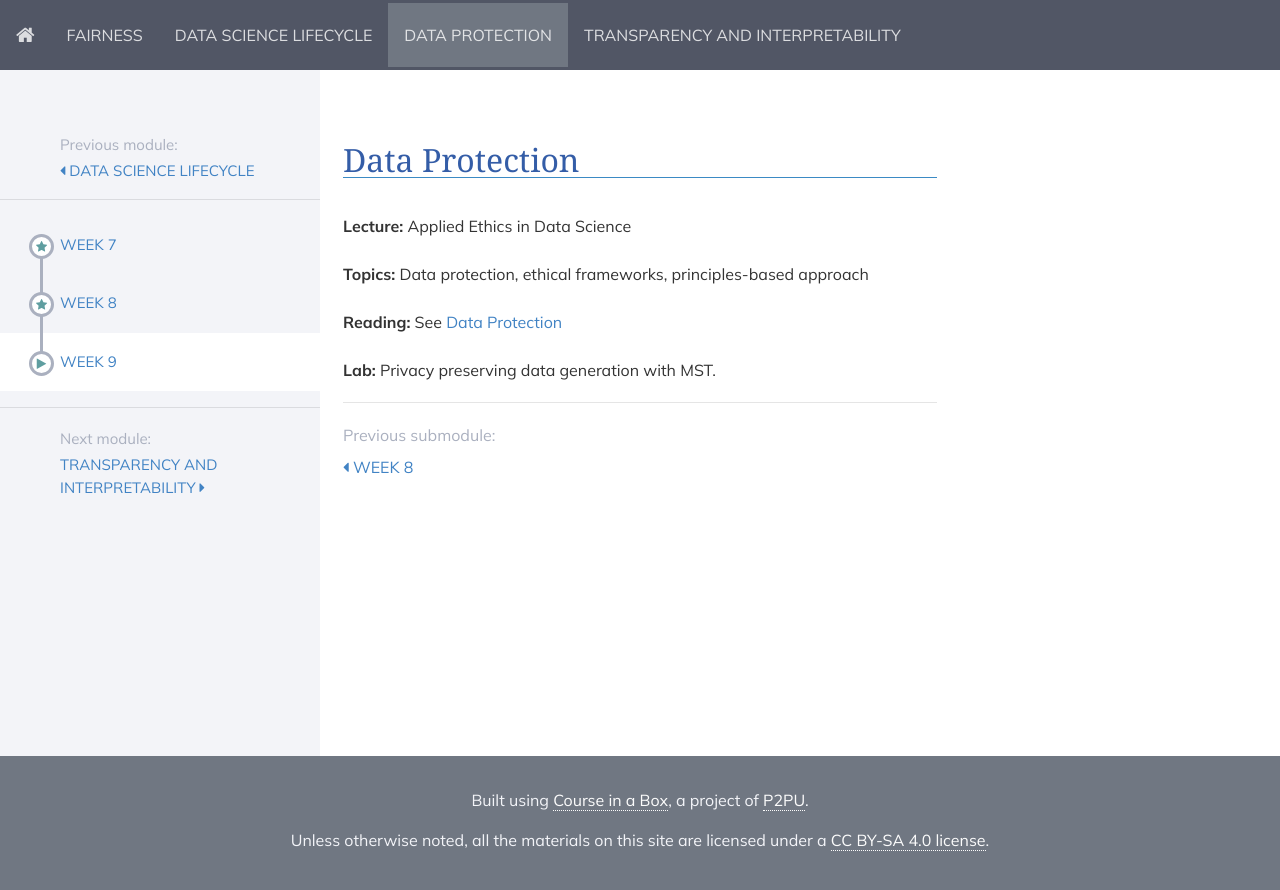
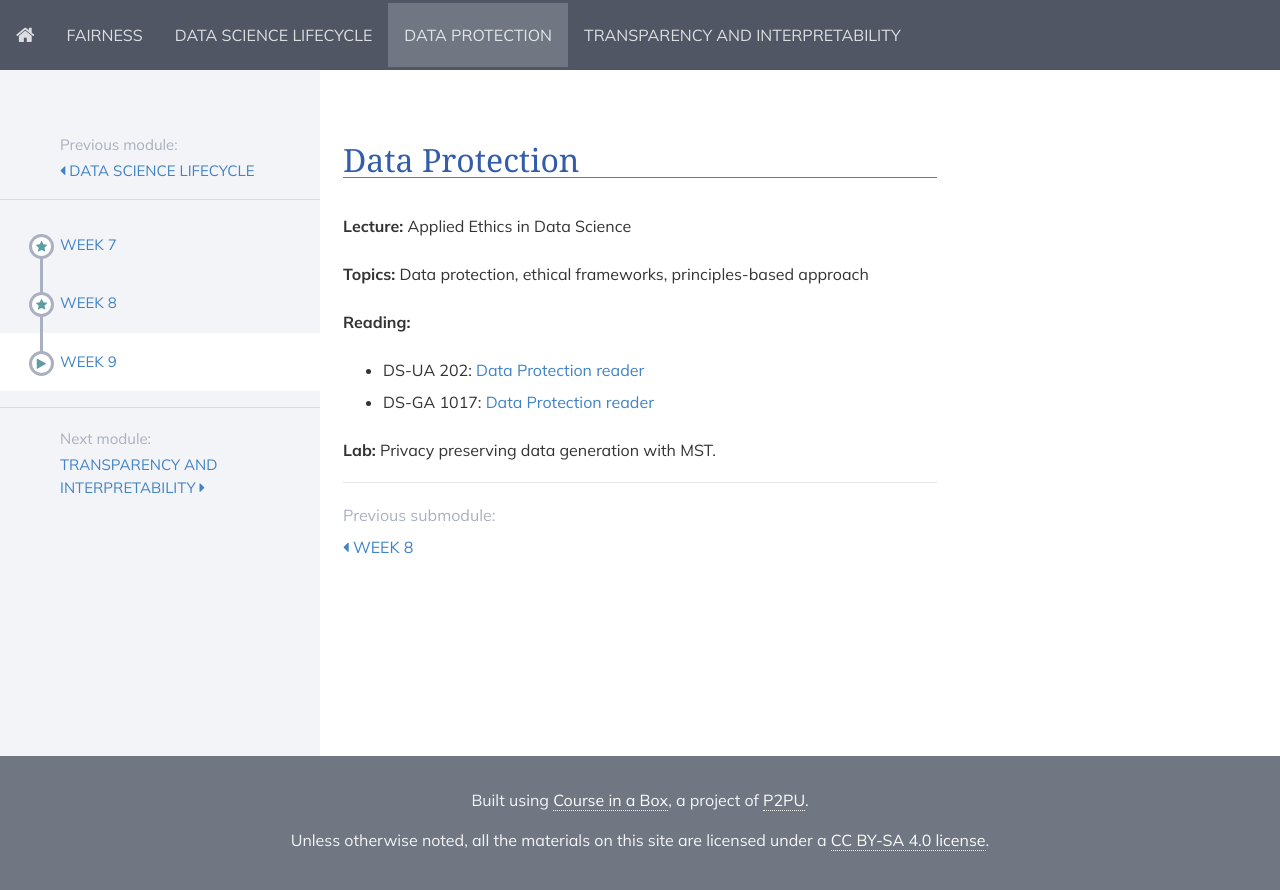
Before and after one commit to DataResponsibly/rds24, a Jekyll site: the page built from modules/data_protection/_posts/2000-01-03-week9.md, in a window 1280 px wide. Shown: the top 890 px of the page. Built offline with Jekyll 4.4.1, drawn with Linux system fonts in a browser that asks for light colours; nearby versions of some CDN libraries.

Commit message:
Add undergraduate data protection reader

```diff
--- a/modules/data_protection/_posts/2000-01-01-week7.md
+++ b/modules/data_protection/_posts/2000-01-01-week7.md
@@ -11,7 +11,7 @@ title: Week 7
 **Topics:** Limits of anonymization, differential privacy
 
 **Reading:**
-* DS-UA 202: [Data Protection reader](../../../assets/data_protection_reader.pdf)
+* DS-UA 202: [Data Protection reader](../../../assets/protection_reader__ua202.pdf)
 * DS-GA 1017: [Data Protection reader](../../../assets/protection_reader.pdf)
 
 **Lab:** Data Synthesizer
--- a/modules/data_protection/_posts/2000-01-02-week8.md
+++ b/modules/data_protection/_posts/2000-01-02-week8.md
@@ -11,7 +11,7 @@ title: Week 8
 **Topics:** Limits of anonymization, differential privacy
 
 **Reading:**
-* DS-UA 202: [Data Protection reader](../../../assets/data_protection_reader.pdf)
+* DS-UA 202: [Data Protection reader](../../../assets/protection_reader__ua202.pdf)
 * DS-GA 1017: [Data Protection reader](../../../assets/protection_reader.pdf)
 
 **Lab:** Data Synthesizer
--- a/modules/data_protection/_posts/2000-01-03-week9.md
+++ b/modules/data_protection/_posts/2000-01-03-week9.md
@@ -10,7 +10,10 @@ title: Week 9
 
 **Topics:** Data protection, ethical frameworks, principles-based approach
 
-**Reading:** See [Data Protection](../../../assets/data_protection_reader.pdf)
+**Reading:**
+
+* DS-UA 202: [Data Protection reader](../../../assets/protection_reader__ua202.pdf)
+* DS-GA 1017: [Data Protection reader](../../../assets/protection_reader.pdf)
 
 **Lab:** Privacy preserving data generation with MST.
 
```
Also changed, not shown: 1 other file.
